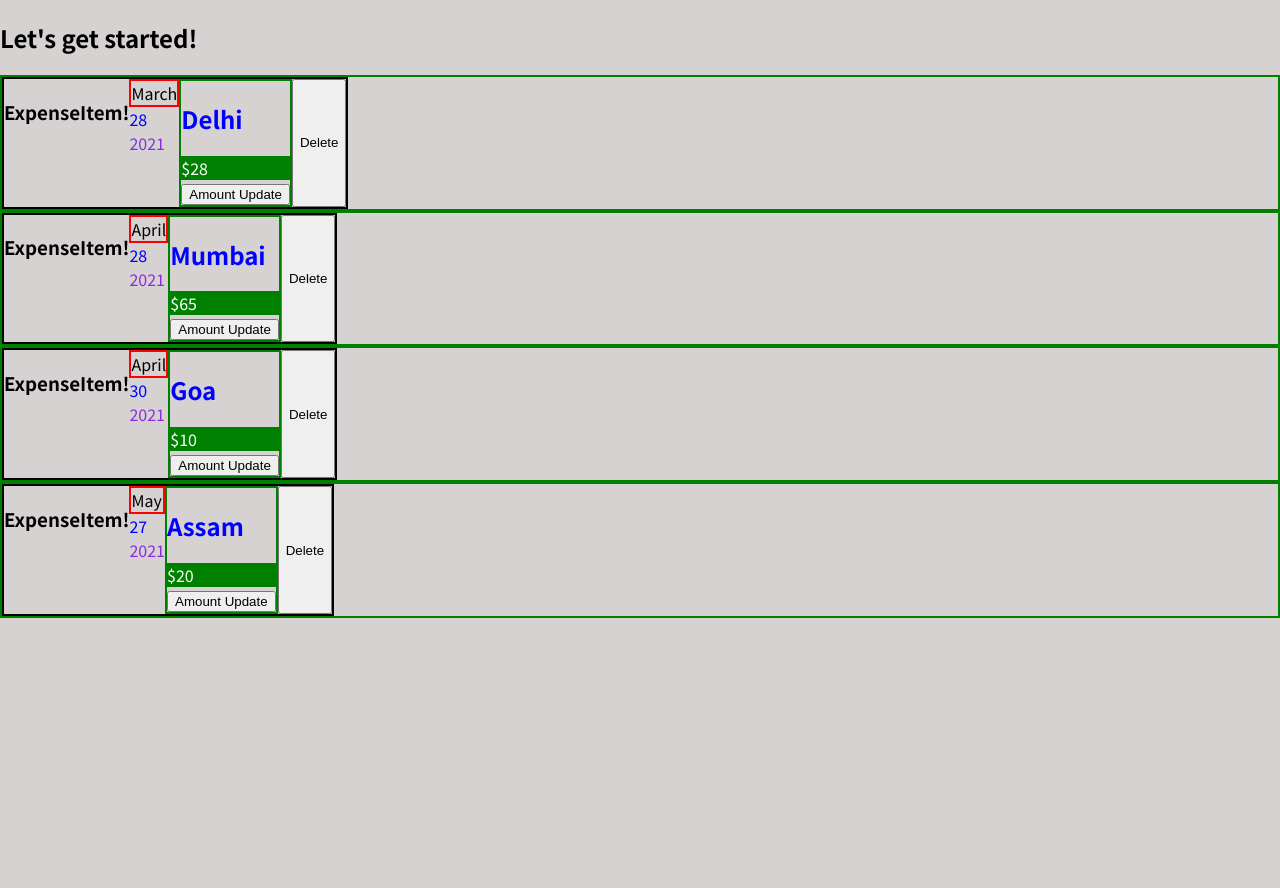
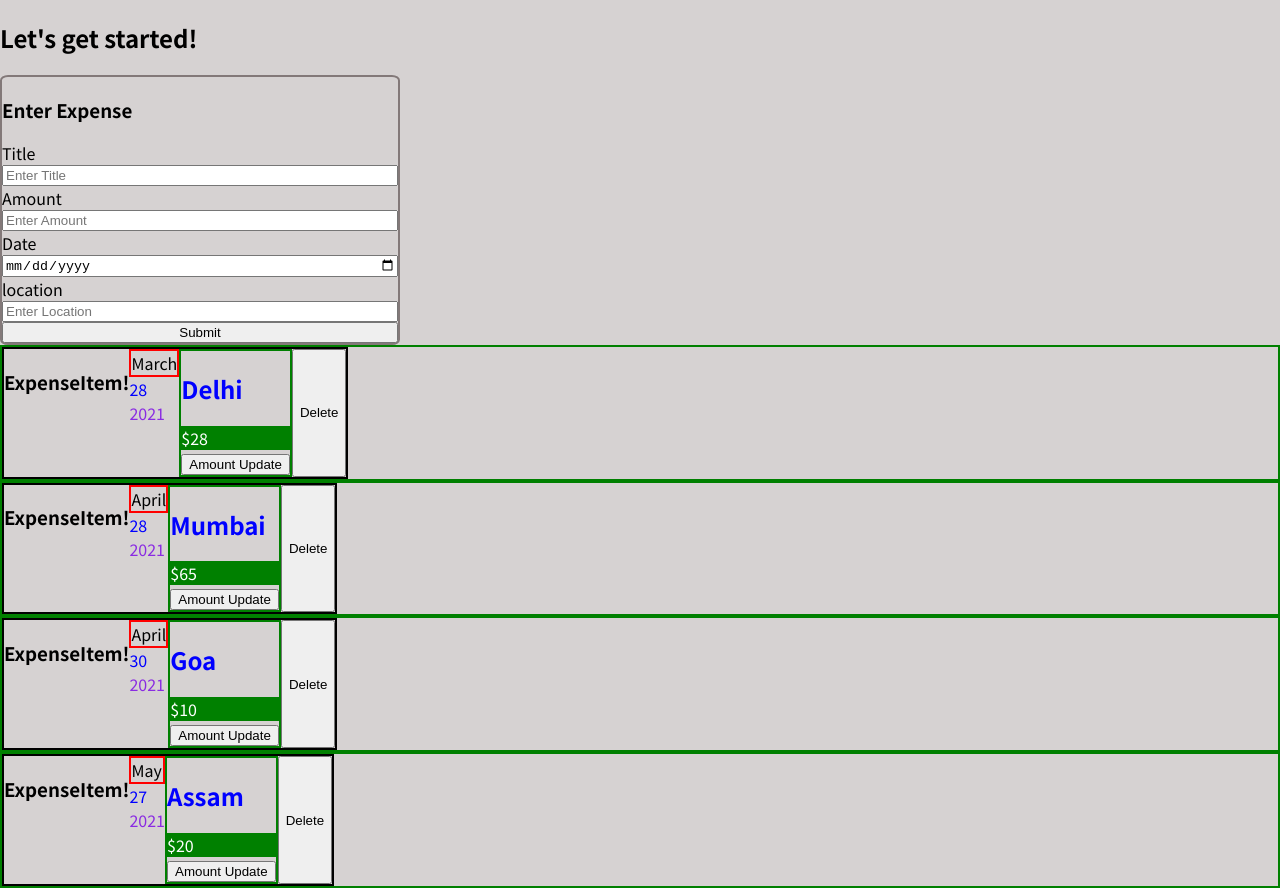
Before and after one commit to ravikeshri2910/react-learn, a React (Create React App) app: page / in a window 1280 px wide. Before the commit the page ends 800 px from the top, so only its background shows below. Built offline with nearby package versions, Linux system fonts and the light colour scheme.

Commit message:
Creating your own first Component

```diff
--- a/src/App.js
+++ b/src/App.js
@@ -1,5 +1,5 @@
 import ExpenseItem from "./components/Expense/ExpenseItems";
-
+import ExpenseForm from './components/Expense/ExpenseForm'
 function App() {
 
   const expense = [
@@ -32,6 +32,7 @@ function App() {
   return (
     <div>
       <h2>Let's get started!</h2>
+      <ExpenseForm/>
       <div>
         {expense.map((expense, index) => (
           <div className="details">
--- /dev/null
+++ b/src/components/Expense/ExpenseForm.css
@@ -0,0 +1,7 @@
+.form{
+    border : 2px solid rgb(131, 121, 121);
+    border-radius: 2%;
+    height: 270px;
+    width: 400px;
+    display: grid;
+}
--- /dev/null
+++ b/src/components/Expense/ExpenseForm.js
@@ -0,0 +1,41 @@
+import './ExpenseForm.css'
+
+const ExpenseForm = () => {
+
+    const titleHandler =(event) =>{
+        console.log(event.target.value)
+    }
+    const amountHandler =(event) =>{
+        console.log(event.target.value)
+    }
+    const dateHandler =(event) =>{
+        console.log(event.target.value)
+    }
+    const locationHandler =(event) =>{
+        console.log(event.target.value)
+    }
+
+    return (
+        <div >
+            <form className='form'>
+                <h3>Enter Expense</h3>
+
+                <label>Title</label>
+                <input onChange={titleHandler} placeholder='Enter Title'></input>
+
+                <label>Amount</label>
+                <input onChange={amountHandler} type='number' placeholder='Enter Amount'></input>
+
+                <label>Date</label>
+                <input onChange={dateHandler}  type='date' placeholder='Enter Date'></input>
+
+                <label>location</label>
+                <input onChange={locationHandler}  placeholder='Enter Location'></input>
+
+                <button>Submit</button>
+            </form>
+        </div>
+    )
+}
+
+export default ExpenseForm
--- a/src/components/Expense/ExpenseItems.js
+++ b/src/components/Expense/ExpenseItems.js
@@ -3,6 +3,7 @@ import { useState } from 'react'
 import './ExpenseItems.css'
 import ExpenseDate from './ExpenseDate'
 import ExpenseDetails from './ExpenseDetails'
+
 import Card from '../UI/Card'
 
 function ExpenseItem(props) {
@@ -13,6 +14,7 @@ function ExpenseItem(props) {
 
     return (
         <Card>
+
             <h3>ExpenseItem!</h3>
             <ExpenseDate date={props.date} />
             <ExpenseDetails title={props.title} amount={props.amount} location={props.location} />
```
